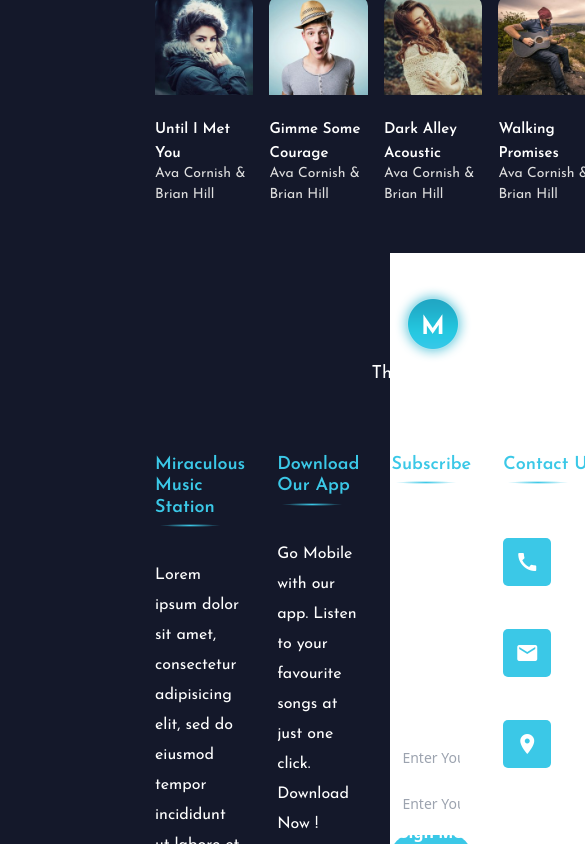
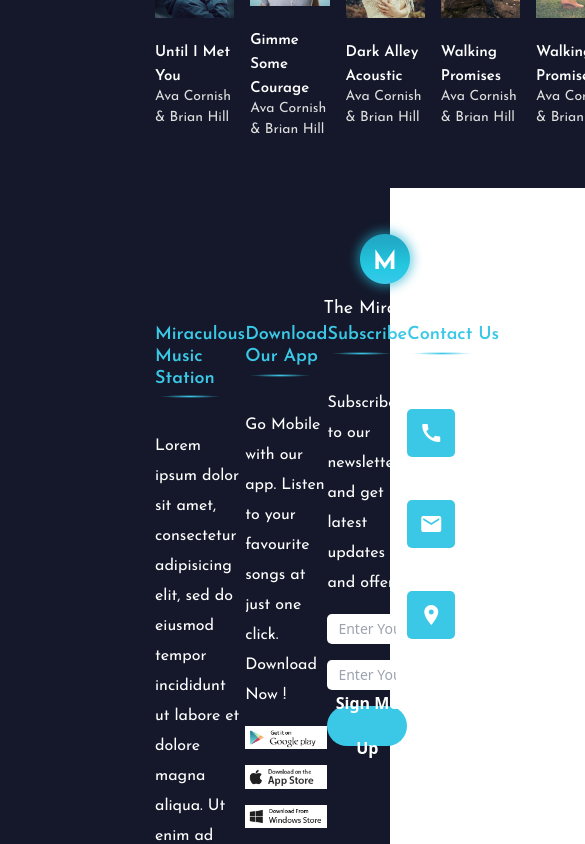
Before and after one commit to soumyadip001/Miraculous, a Next.js app: page / in a window 390 px wide. Shown: the part 4175-5019 px from the top of the page, 585 px wide, since content can reach past the window. Built offline with nearby package versions, Linux system fonts and the light colour scheme.

Commit message:
added footer responsiveness

```diff
--- a/components/forms/DownloadApp.jsx
+++ b/components/forms/DownloadApp.jsx
@@ -2,7 +2,7 @@ import GridViewHeader from '../sections/GridViewHeader';
 
 export default function DownloadApp() {
   return (
-    <div className='flex flex-col items-start justify-center basis-1/4'>
+    <div className='flex flex-col items-start justify-center lg:basis-1/4 md:basis-1/2 sm:flex-col sm:mt-12'>
       <GridViewHeader showViewMore={false}>Download Our App</GridViewHeader>
       <p className='display-para'>Go Mobile with our app. Listen to your favourite songs at just one click. Download Now !</p>
       <img src='/images/google_play.jpg' alt='Google Play' className='mt-4 cursor-pointer' />
--- a/components/forms/NewsLetter.jsx
+++ b/components/forms/NewsLetter.jsx
@@ -4,7 +4,7 @@ import GridViewHeader from '../sections/GridViewHeader';
 
 export default function NewsLetter() {
   return (
-    <div className='flex flex-col items-start justify-center'>
+    <div className='flex flex-col items-start justify-center md:basis-1/2 sm:flex-col sm:mt-12'>
       <GridViewHeader showViewMore={false}>Subscribe</GridViewHeader>
       <p className='display-para'>Subscribe to our newsletter and get latest updates and offers.</p>
       <TextInput placeholder='Enter Your Name' />
--- a/layout/footer.js
+++ b/layout/footer.js
@@ -33,16 +33,16 @@ export default function footer() {
         <img src="/logo.png" alt="Miraculous Logo" />
       </a>
       <p className='display-2'>The Miraculous</p>
-      <div className='w-full flex gap-8 items-start mt-16'>
-        <div className='flex flex-col items-start justify-center basis-1/4'>
+      <div className='w-full flex lg:gap-8 md:gap-4 sm:gap-0 items-start lg:mt-16 md:mt-12 sm:flex-col lg:flex-row'>
+        <div className='flex flex-col items-start justify-center lg:basis-1/4 md:basis-1/2 sm:mt-12'>
           <GridViewHeader showViewMore={false}>Miraculous Music Station</GridViewHeader>
           <p className='display-para'>
-          Lorem ipsum dolor sit amet, consectetur adipisicing elit, sed do eiusmod tempor incididunt ut labore et dolore magna aliqua. Ut enim ad minim veniam, quis nostrud exercitation ullamco laboris nisi ut aliquip ex ea commodo consequat duis aute irure dolor.
+            Lorem ipsum dolor sit amet, consectetur adipisicing elit, sed do eiusmod tempor incididunt ut labore et dolore magna aliqua. Ut enim ad minim veniam, quis nostrud exercitation ullamco laboris nisi ut aliquip ex ea commodo consequat duis aute irure dolor.
           </p>
         </div>
         <DownloadApp />
         <NewsLetter />
-        <div className='flex flex-col items-start justify-center basis-1/4'>
+        <div className='flex flex-col items-start justify-center lg:basis-1/4 md:basis-1/2 sm:flex-col sm:mt-12'>
           <GridViewHeader showViewMore={false}>Contact Us</GridViewHeader>
           {
             contactArr.map(item => (
```
